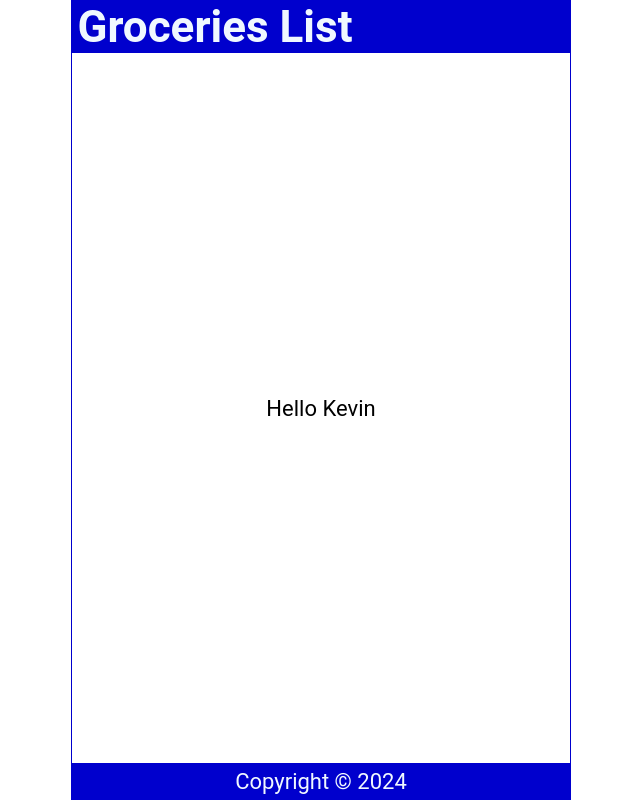
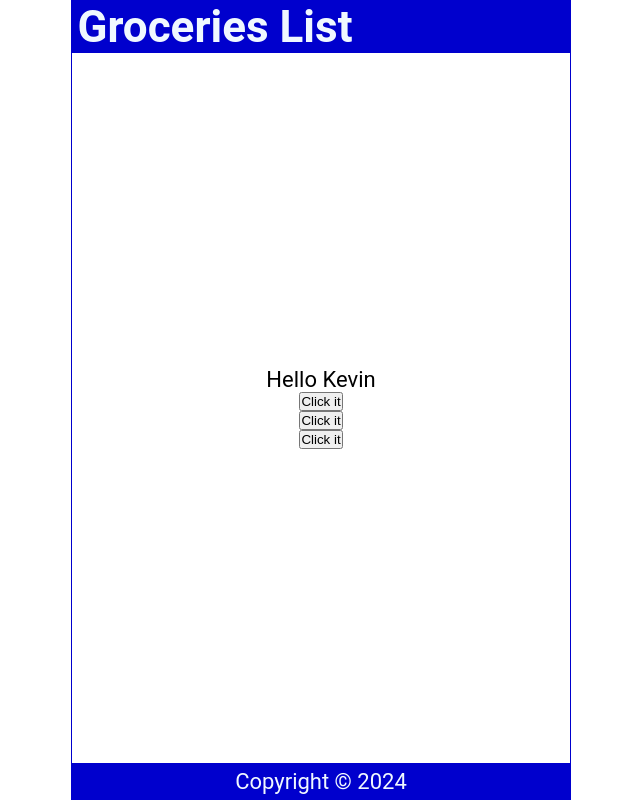
Before and after one commit to quincythai/react, a React (Create React App) app in the folder lesson01/: page / in a window 1280 px wide. Shown: the whole page, without its empty margins (319-959 px from the left). Built offline with nearby package versions, Linux system fonts and the light colour scheme.

Commit message:
Add lesson 06

```diff
--- a/lesson01/src/Content.js
+++ b/lesson01/src/Content.js
@@ -6,9 +6,25 @@ const Content = () => {
     const int = Math.floor(Math.random() * 3);
     return names[int];
   };
+
+  const handleClick = () => {
+    console.log("Clicked!");
+  };
+
+  const handleClick2 = (name) => {
+    console.log(`${name} was clicked`);
+  };
+
+  const handleClick3 = (event) => {
+    console.log(event.target.innerText);
+  };
+
   return (
     <main>
-      <p>Hello {handleNameChange()}</p>
+      <p onDoubleClick={handleClick}>Hello {handleNameChange()}</p>
+      <button onClick={handleClick}>Click it</button>
+      <button onClick={() => handleClick2("gilgamesh")}>Click it</button>
+      <button onClick={(event) => handleClick3(event)}>Click it</button>
     </main>
   );
 };
```
